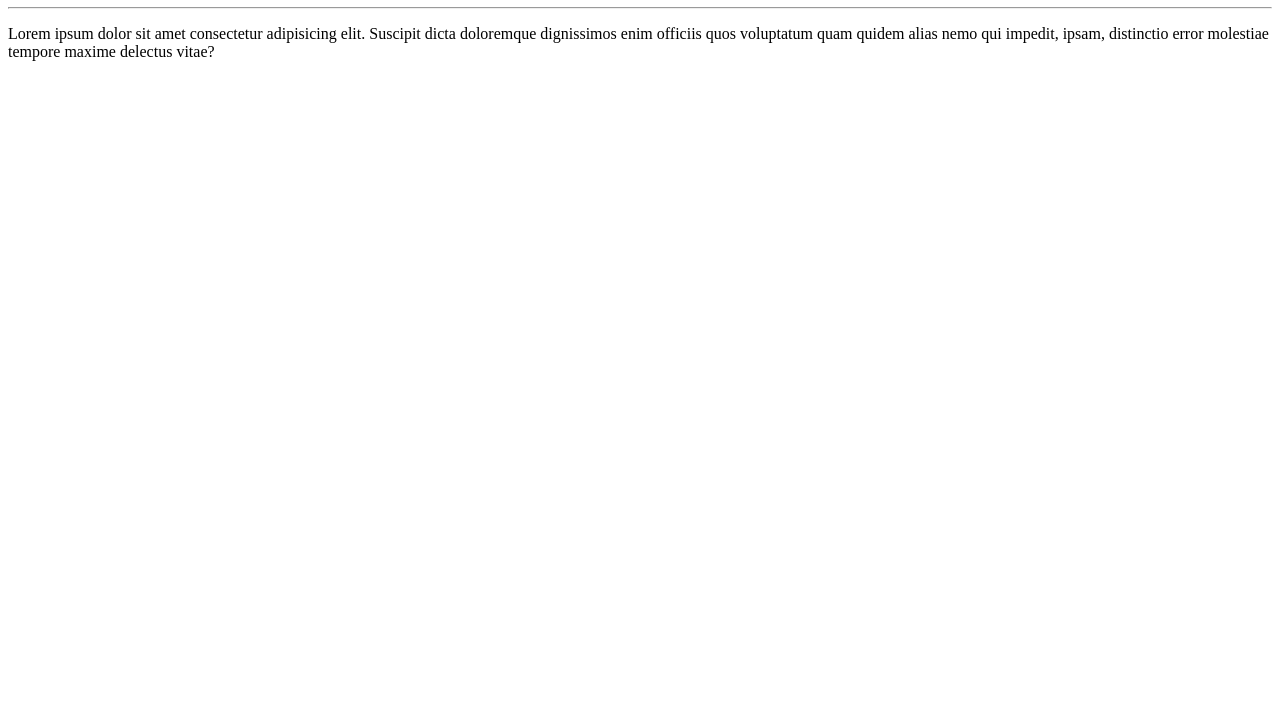
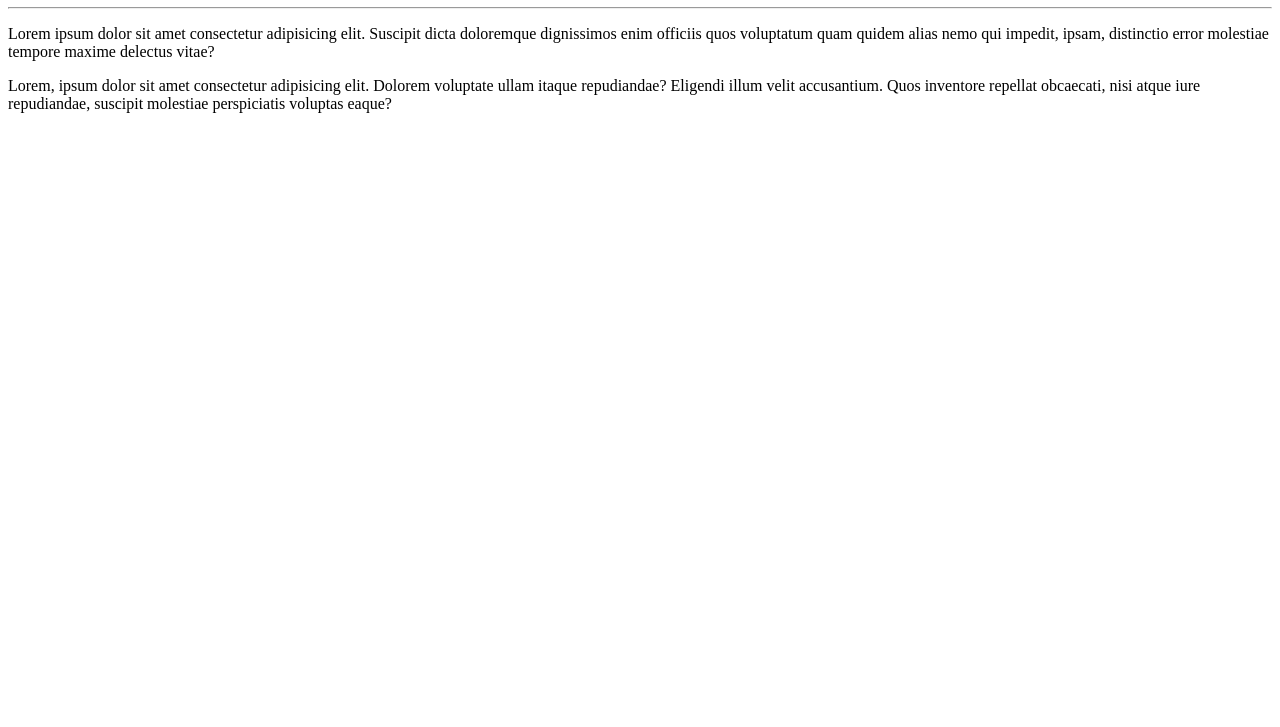
Before and after one commit to Garcia02/Ola-Mundo, a plain HTML site: page site-exemplo/index.html in a window 1280 px wide. Shown: the part 73-800 px from the top of the page. Drawn offline with Linux system fonts and the light colour scheme.

Commit message:
novo paragrafo

```diff
--- a/site-exemplo/index.html
+++ b/site-exemplo/index.html
@@ -9,5 +9,6 @@
     <h1>Oá, Mundo!</h1>
     <hr>
     <p>Lorem ipsum dolor sit amet consectetur adipisicing elit. Suscipit dicta doloremque dignissimos enim officiis quos voluptatum quam quidem alias nemo qui impedit, ipsam, distinctio error molestiae tempore maxime delectus vitae?</p>
+    <p>Lorem, ipsum dolor sit amet consectetur adipisicing elit. Dolorem voluptate ullam itaque repudiandae? Eligendi illum velit accusantium. Quos inventore repellat obcaecati, nisi atque iure repudiandae, suscipit molestiae perspiciatis voluptas eaque?</p>
 </body>
 </html>
```
